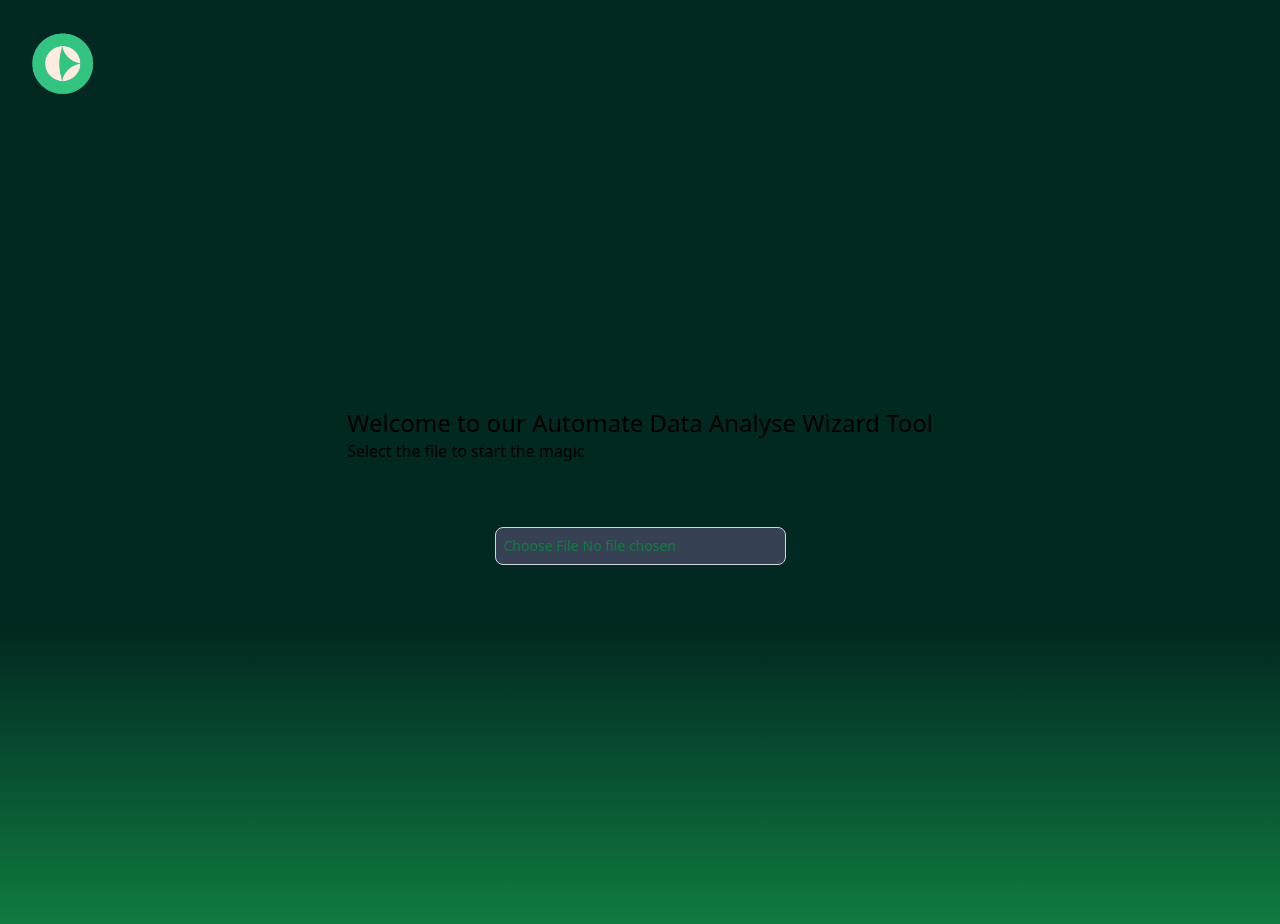
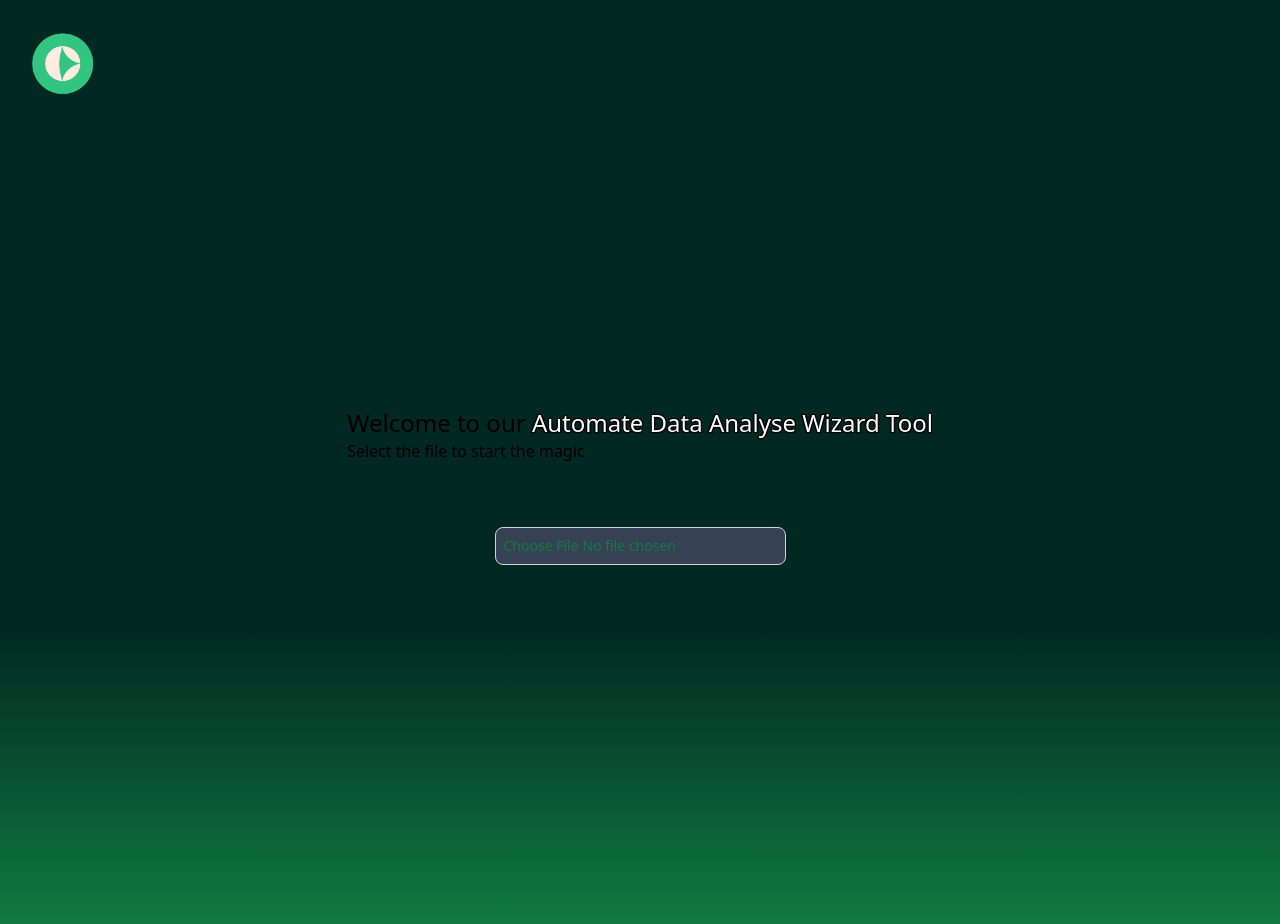
Before and after one commit to MatheusDSantossi/data-analyses-automate, a React (Vite) app: page / in a window 1280 px wide. Shown: the top 924 px of the page. Built offline with nearby package versions, Linux system fonts and the light colour scheme.

Commit message:
feat(Home): new folder and a css file for more robust styles to avoid too much verbose

```diff
--- a/src/App.tsx
+++ b/src/App.tsx
@@ -1,5 +1,5 @@
 import "./App.css";
-import Home from "./components/Home";
+import Home from "./components/home/Home";
 
 function App() {
   return (
--- /dev/null
+++ b/src/components/home/Home.css
@@ -0,0 +1,17 @@
+.highlight {
+  color: #fff;
+  text-shadow:
+    1px 1px 1px #000000,
+    1px -1px 1px #000000,
+    -1px 1px 1px #000000,
+    -1px -1px 1px #000000;
+}
+
+.highlight:hover {
+  color: #000000;
+  text-shadow: none;
+}
+
+.highlight.c3:hover {
+  background-color: #ffd6a5;
+}
--- a/src/components/Home.tsx
+++ b/src/components/home/Home.tsx
@@ -1,3 +1,5 @@
+import "./Home.css";
+
 const Home = () => {
   return (
     <div>
@@ -6,7 +8,9 @@ const Home = () => {
       </div>
       <main className="flex flex-col justify-center items-center h-screen">
         <header className="flex flex-col items-start mb-16">
-          <h1 className="font-medium text-2xl">Welcome to our Automate Data Analyse Wizard Tool</h1>
+          <h1 className="font-medium text-2xl">
+            Welcome to our <span className="highlight c3">Automate Data Analyse Wizard Tool</span>
+          </h1>
           <h4>Select the file to start the magic</h4>
           {/* Add some magic here (stars or something) */}
         </header>
```
